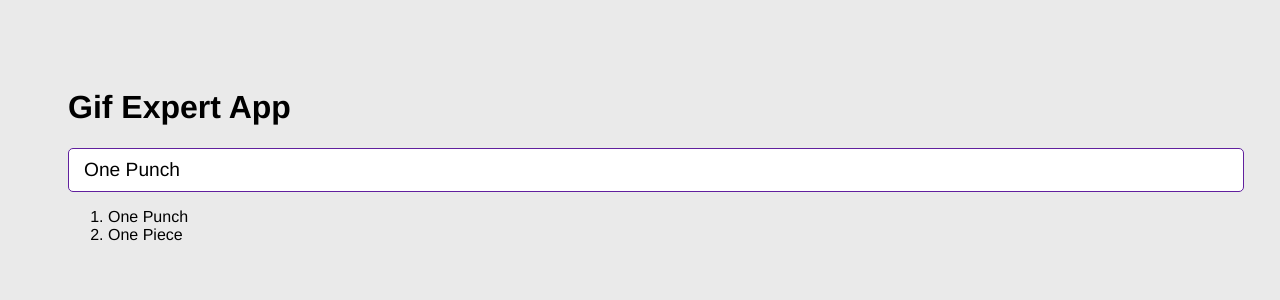
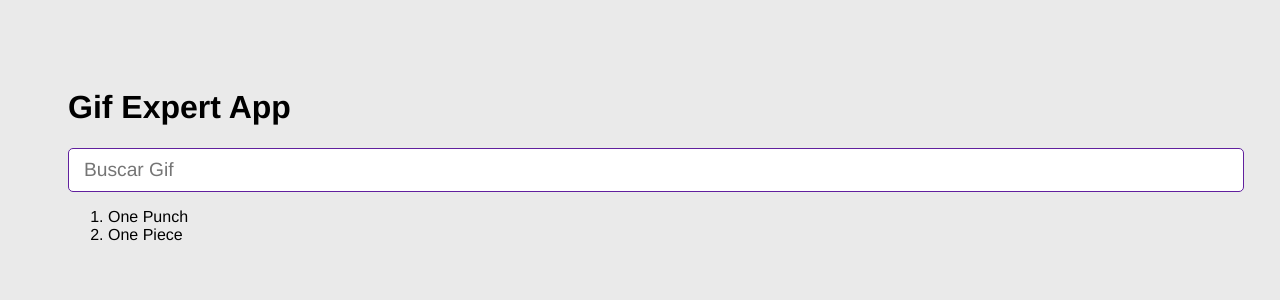
Before and after one commit to EmilianoQuiroz/react-gift-app, a React (Vite) app: page / in a window 1280 px wide. Shown: the top 300 px of the page. Built offline with nearby package versions, Linux system fonts and the light colour scheme.

Commit message:
Emitir un evento padre

```diff
--- a/src/GifExpertApp.jsx
+++ b/src/GifExpertApp.jsx
@@ -7,17 +7,22 @@
 // Categorias
 const [categories, setCategories] = useState(['One Punch', 'One Piece']);
 // Agregar nueva categoria
-const OnAddCategory = () => {
-    setCategories([...categories, 'Dragon Ball'])
+const onAddCategory = ( newCategory ) => {
+    setCategories([newCategory, ...categories]);
+    // console.log(newCategory);
+    console.log(newCategory);
 }
-// console.log(categories);
+// console.log(newCategory);
 
 return (
     <>
         {/* Titulo */}
         <h1>Gif Expert App</h1>
         {/* Input */}
-        <AddCategory setCategories={ setCategories } />
+        <AddCategory
+            // setCategories={ setCategories }
+            onNewCategory={ onAddCategory }
+        />
 
         {/* Listado de Gif */}
         <ol>
--- a/src/components/AddCategory.jsx
+++ b/src/components/AddCategory.jsx
@@ -1,9 +1,9 @@
 // Importamos el UseState
 import { useState } from "react";
 
-export const AddCategory = ({ setCategories }) => {
+export const AddCategory = ({ onNewCategory }) => {
 
-const [inputValue, setInputValue] = useState('One Punch');
+const [inputValue, setInputValue] = useState('');
 
 const onInputChange = ({target}) => {
     // console.log(target.value);
@@ -14,8 +14,9 @@
     event.preventDefault();
     if( inputValue.trim().length <= 1 ) return;
 
-    setCategories(categories => [inputValue,  ...categories]);
+    // setCategories(categories => [inputValue,  ...categories]);
     setInputValue('');
+    onNewCategory(inputValue.trim());
 }
 
   return (
```
